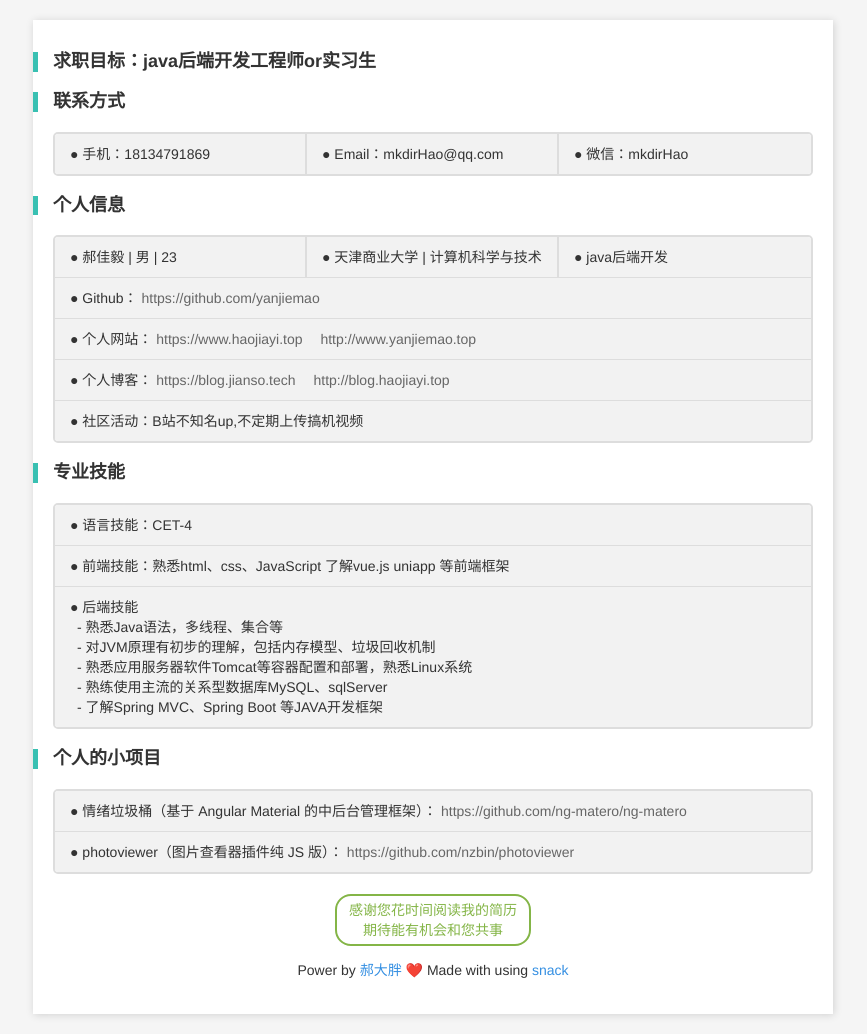
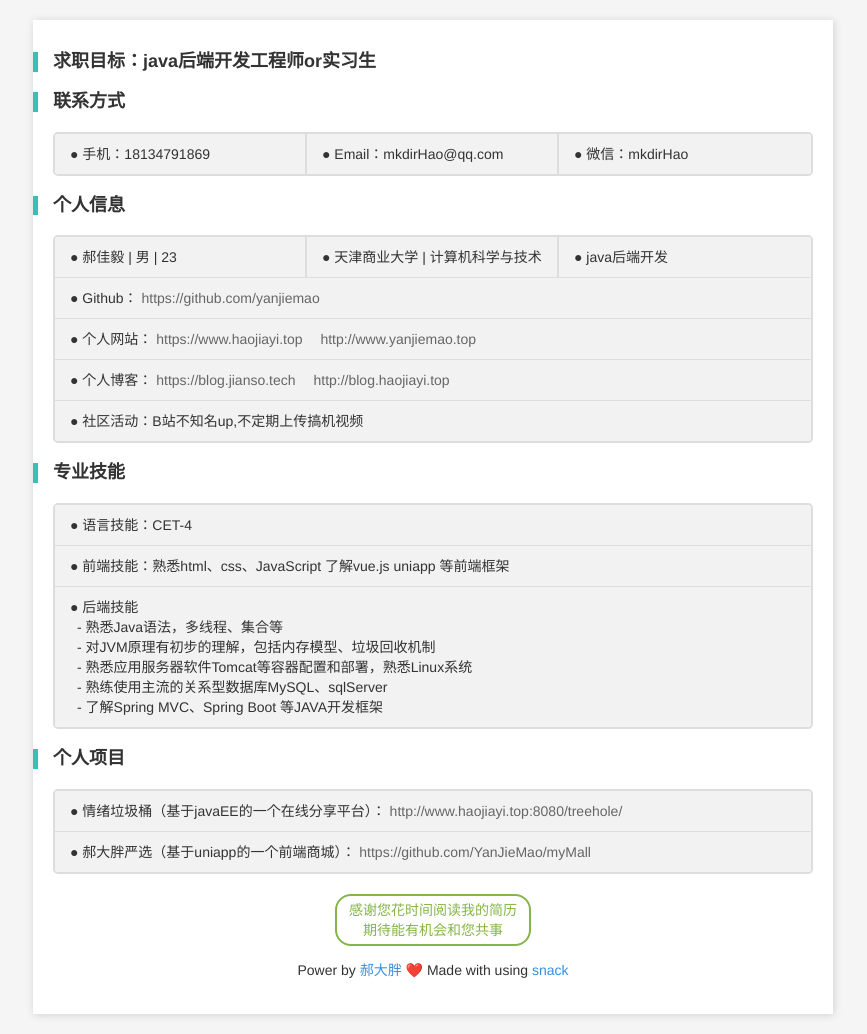
Before and after one commit to YanJieMao/resume, a plain HTML site: page index.html in a window 1280 px wide. Shown: the whole page, without its empty margins (207-1074 px from the left). Drawn offline with Linux system fonts and the light colour scheme.

Commit message:
修改了一内容

```diff
--- a/index.html
+++ b/index.html
@@ -140,17 +140,17 @@
     </section>
 
     <section>
-      <h1 class="f-s-18 f-w-900 m-b-20">个人的小项目</h1>
+      <h1 class="f-s-18 f-w-900 m-b-20">个人项目</h1>
       <div class="boxes default m-b-20">
         <div class="box bg-gray-lightest">
-          ● 情绪垃圾桶（基于 Angular Material 的中后台管理框架）：
-          <a href="https://github.com/ng-matero/ng-matero"
-             target="_blank">https://github.com/ng-matero/ng-matero</a>
+          ● 情绪垃圾桶（基于javaEE的一个在线分享平台）：
+          <a href="http://www.haojiayi.top:8080/treehole/"
+             target="_blank">http://www.haojiayi.top:8080/treehole/</a>
         </div>
         <div class="box bg-gray-lightest">
-          ● photoviewer（图片查看器插件纯 JS 版）：
-          <a href="https://github.com/nzbin/photoviewer"
-             target="_blank">https://github.com/nzbin/photoviewer</a>
+          ● 郝大胖严选（基于uniapp的一个前端商城）：
+          <a href="https://github.com/YanJieMao/myMall"
+             target="_blank">https://github.com/YanJieMao/myMall</a>
         </div>
 
 
```
